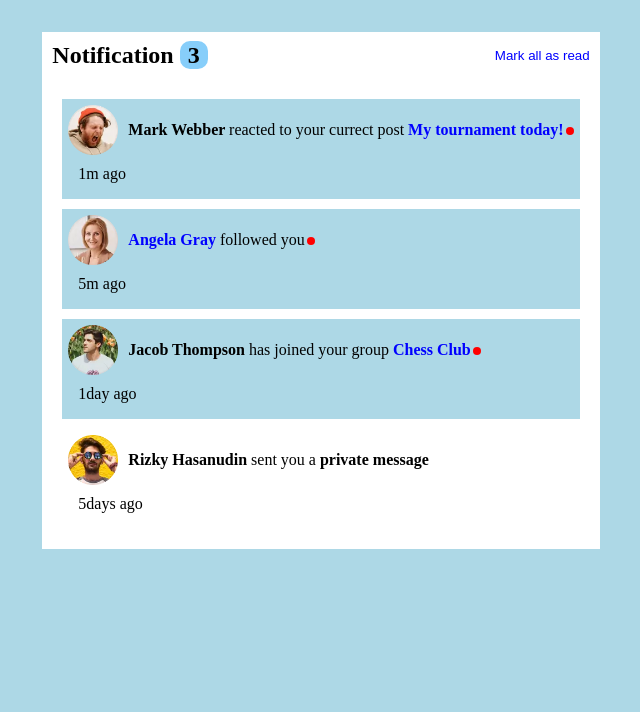
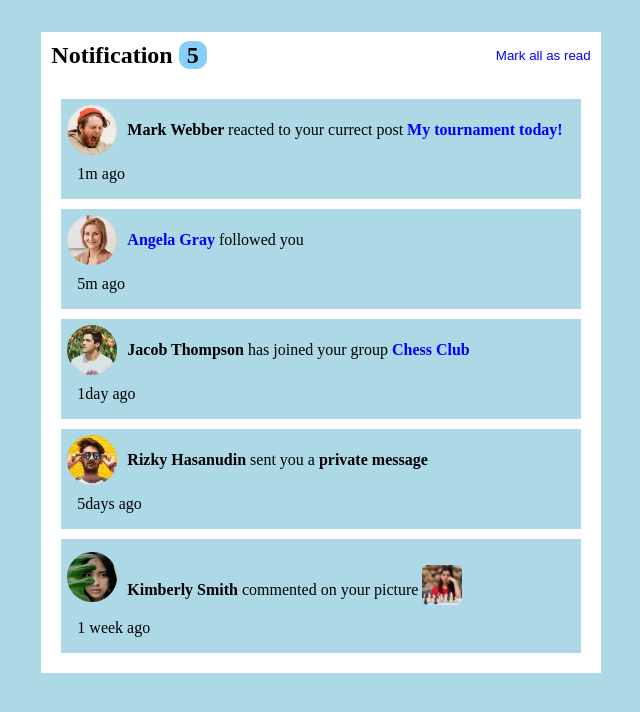
Before and after one commit to itsozod/notification-page, a React (Vite) app: page / in a window 1280 px wide. Shown: the top 712 px of the page, without its empty margins (319-959 px from the left). Built offline with nearby package versions, Linux system fonts and the light colour scheme.

Commit message:
unnecessary changes

```diff
--- a/src/App.css
+++ b/src/App.css
@@ -60,11 +60,9 @@ body {
 .redDot {
   width: 8px;
   height: 8px;
-  position: absolute;
   background-color: red;
   border-radius: 10px;
   margin-left: 2px;
-  transform: translateY(6px);
 }
 .noDot {
   display: none;
@@ -97,3 +95,9 @@ body {
   color: blue;
   font-weight: bold;
 }
+.chessImg {
+  width: 40px;
+  height: 40px;
+  object-fit: cover;
+  transform: translateY(10px);
+}
--- a/src/App.jsx
+++ b/src/App.jsx
@@ -67,10 +67,12 @@ function App() {
                       {notification.author.nameBlue}{" "}
                     </a>
                   )}
-                  {notification.author.text} {notification.messageBlue && <a href="#" className="messageBlue">{notification.messageBlue}</a>}{" "}
-                  <span
-                    className={notification.isRead ? "noDot" : "redDot"}
-                  ></span>
+                  {notification.author.text}{" "}
+                  {notification.messageBlue && (
+                    <a href="#" className="messageBlue">
+                      {notification.messageBlue}
+                    </a>
+                  )}{" "}
                   {notification.author.privateMsg ? (
                     <a
                       href="#"
@@ -84,6 +86,12 @@ function App() {
                       {notification.author.privateMsg}
                     </a>
                   ) : null}
+                  {notification.imgChess && (
+                    <img className="chessImg" src={notification.imgChess}></img>
+                  )}
+                  <span
+                    className={notification.isRead ? "noDot" : "redDot"}
+                  ></span>
                 </p>
               </div>
               <div className="time_container">
--- a/src/Components/MainAppContainer/Unread.jsx
+++ b/src/Components/MainAppContainer/Unread.jsx
@@ -43,6 +43,17 @@ export const unread = [
       "Hello, thanks for setting up the Chess Club. I've been member for a few weeks now and I'm already having lots of fun and improving my game.",
     priveRead: false,
     time: "5days ago",
-    isRead: true,
+    isRead: false,
+  },
+  {
+    id: 4,
+    author: {
+      img: "./src/assets/images/avatar-kimberly-smith.webp",
+      name: "Kimberly Smith",
+      text: "commented on your picture",
+    },
+    imgChess: "./src/assets/images/image-chess.webp",
+    time: "1 week ago",
+    isRead: false,
   },
 ];
```
